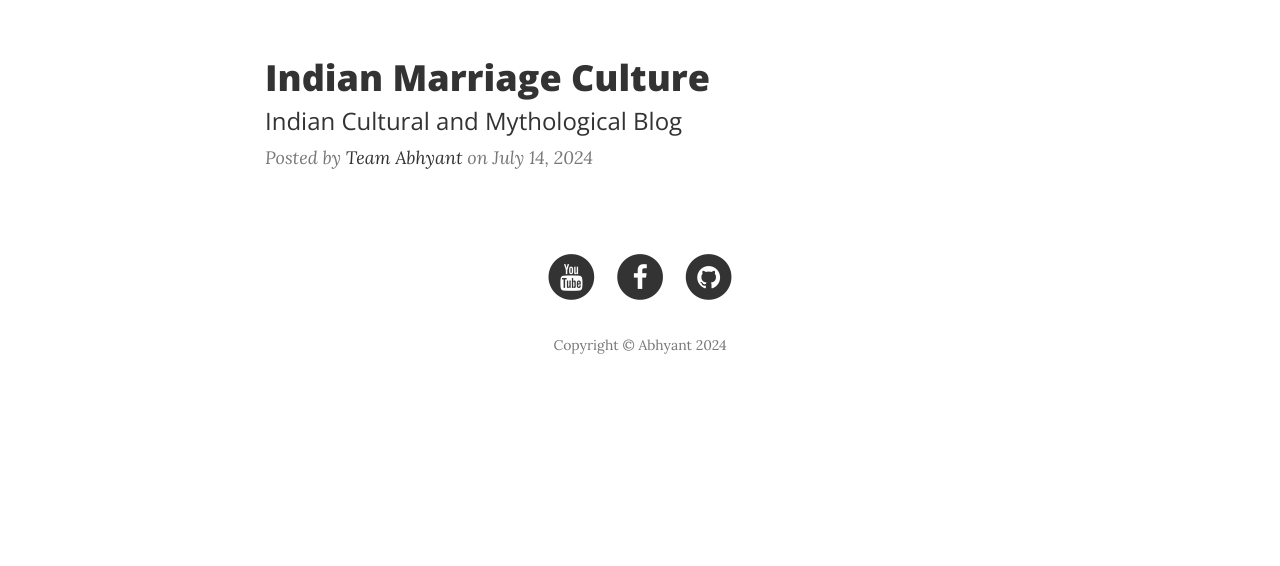
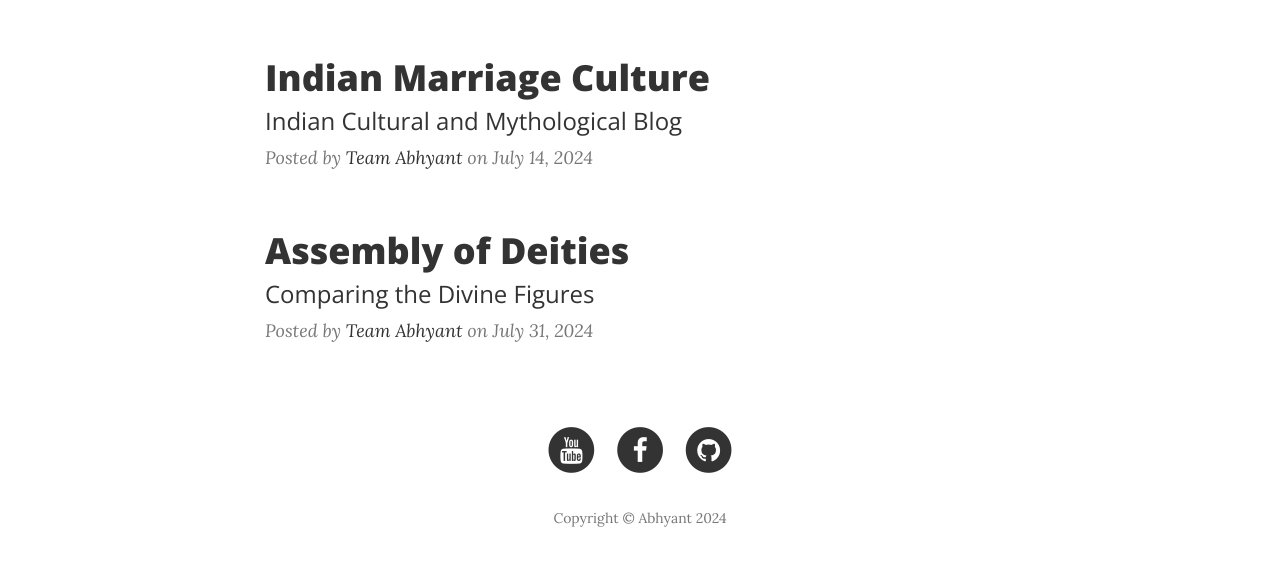
Before and after one commit to ritwika002/abhyant, a website: page index.html in a window 1280 px wide. Shown: the part 470-1036 px from the top of the page. Before the commit the page ends 891 px from the top, so only its background shows below. Drawn offline with nearby package versions, Linux system fonts and the light colour scheme.

Commit message:
Update index.html

```diff
--- a/index.html
+++ b/index.html
@@ -101,6 +101,21 @@
                 </div>
                </div>
             </div>
+            <div class="row">
+                <div class="col-lg-8 col-lg-offset-2 col-md-10 col-md-offset-1">
+                    <div class="post-preview">
+                        <a href="post2.html">
+                            <h2 class="post-title">
+                                Assembly of Deities
+                            </h2>
+                            <h3 class="post-subtitle">
+                                Comparing the Divine Figures
+                            </h3>
+                        </a>
+                        <p class="post-meta">Posted by <a href="#">Team Abhyant</a> on July 31, 2024</p>
+                    </div>
+                   </div>
+                </div>
         </div>
 
     <!-- Footer -->
```
